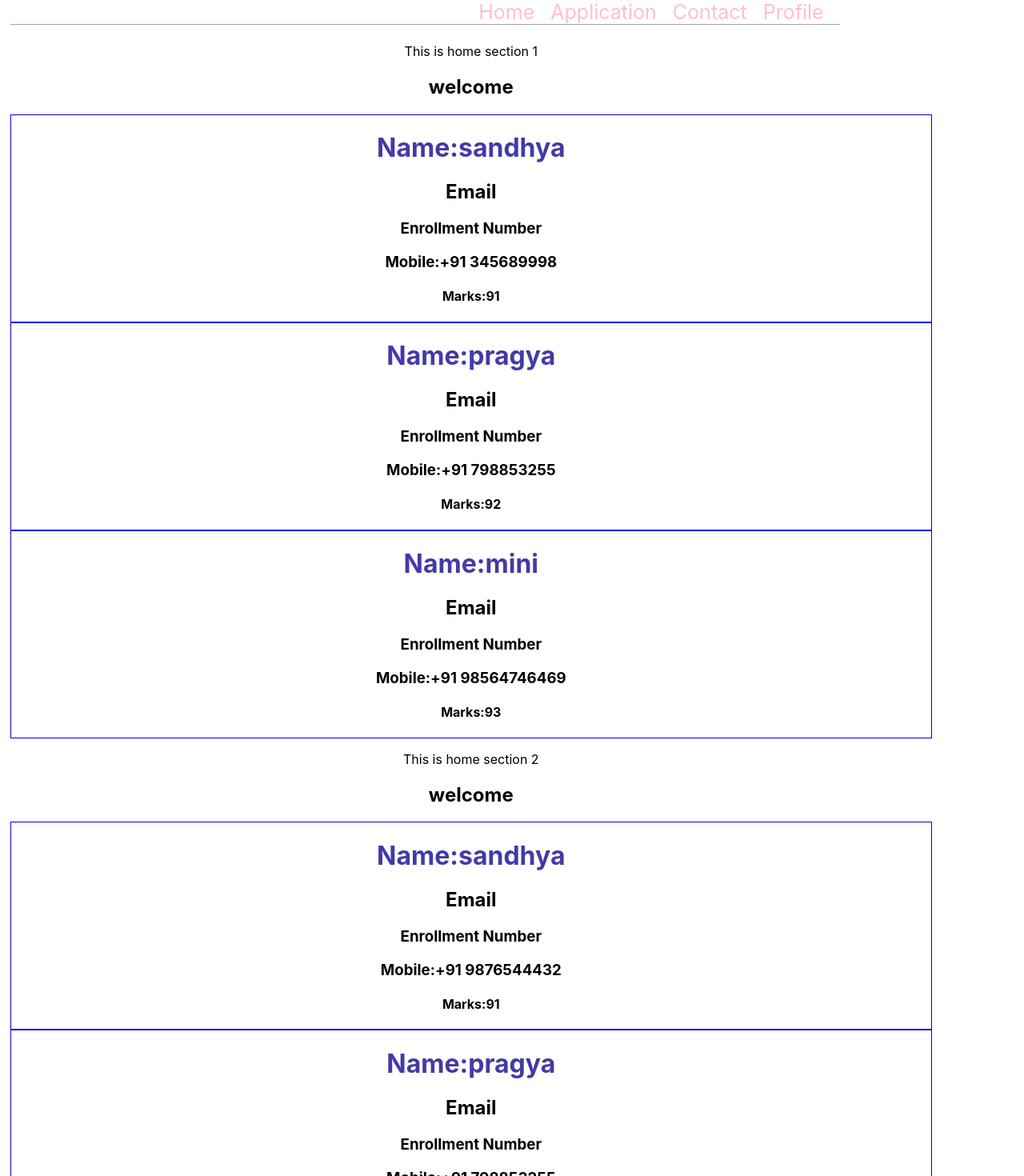
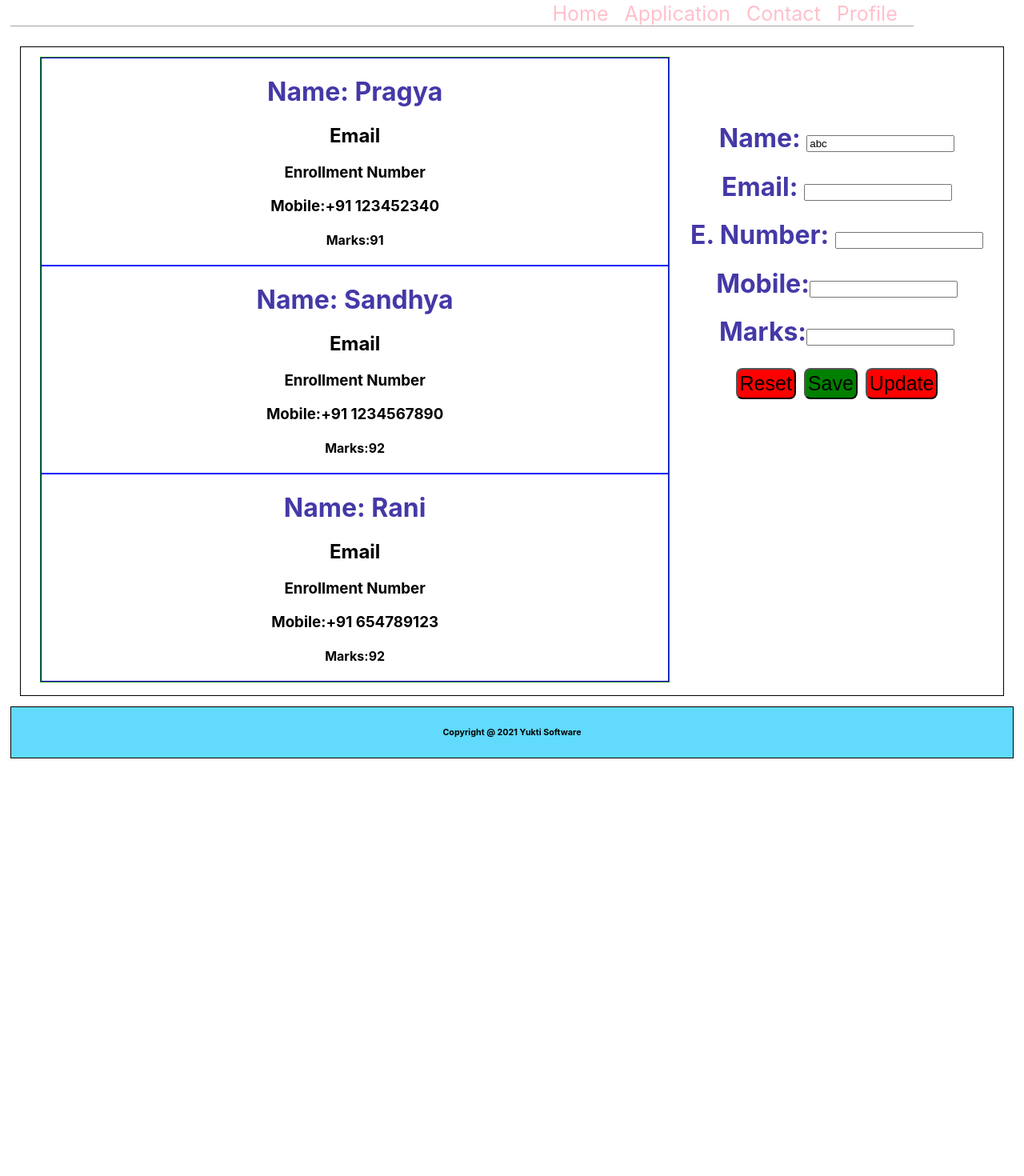
Before and after one commit to Sandhya3622000/project, a React (Create React App) app in the folder myclientapp/: page / in a window 1280 px wide. Shown: the part 120-1590 px from the top of the page at 80% size. After the commit the page ends 1081 px from the top, so only its background shows below. Built offline with nearby package versions, Linux system fonts and the light colour scheme.

Commit message:
Lab06 footer,header,home,navbar,homeTable,homeForm,student,done

```diff
--- a/myclientapp/src/App.css
+++ b/myclientapp/src/App.css
@@ -1,20 +1,27 @@
-/* *{
+
+
+/*
+*{
   box-sizing:border-box;
   height: 0px;
-  width: 0px; */
+  width: 0px;
+} */
 
 .App {
   text-align: center;
-  width: 90%;
-  height: 95%;
+  width: 98%;
+  height:98%;
   margin: 1%;
 }
+
+
+
 .navbar {
   border-bottom: 1px solid #a5a1a2;
   max-width: 90%;
   display: flex;
   /* margin: 0 auto; */
-  margin-top : 2%;
+  margin-top: 2%;
   margin-bottom: 2%;
 }
 
--- a/myclientapp/src/App.js
+++ b/myclientapp/src/App.js
@@ -1,4 +1,4 @@
-
+import logo from './logo.svg';
 import './App.css';
 import Header from './components/header';
 import Footer from './components/footer';
--- a/myclientapp/src/components/footer.js
+++ b/myclientapp/src/components/footer.js
@@ -1,12 +1,11 @@
-import React from 'react';
+import React from 'react'
 
 function Footer() {
     return (
-        <div style={{border:'1px solid pink'}}>
-            <h6>This is footer section</h6>
-
+        <div className="footerStyle">
+            <h6>Copyright @ 2021 Yukti Software </h6>
         </div>
-    );
-};
+    )
+}
 
 export default Footer;
--- a/myclientapp/src/components/home.js
+++ b/myclientapp/src/components/home.js
@@ -1,27 +1,16 @@
-import React from 'react';
-import Student from './student';
+
+import React from "react";
+import HomeForm from "./homeForm";
+import HomeTable from "./homeTable";
+import Student from "./student";
 
 function Home() {
-    return (
-        <div className="homeTablestyle">
-            <div className="home1Style">
-            <p>This is home section 1</p>
-            <h2>welcome</h2>
-            <Student name="sandhya" marks="91" mobile="+91 345689998"/>
-            <Student name="pragya" marks="92" mobile="+91 798853255"/>
-            <Student name="mini" marks="93" mobile="+91 98564746469"/>
-
-        </div>
-        <div className="homeFromStyle ">
-
-        <p>This is home section 2</p>
-             <h2>welcome</h2>
-            <Student name="sandhya" marks="91" mobile="+91 9876544432"/>
-            <Student name="pragya" marks="92" mobile="+91 798853255"/>
-            <Student name="mini" marks="93" mobile="+91 9856474646"/>
-            </div>
-        </div>
-    );
-};
+  return (
+    <div className="homeStyle">
+     <HomeTable/>
+      <HomeForm/>
+    </div>
+  );
+}
 
 export default Home;
--- a/myclientapp/src/components/homeForm.js
+++ b/myclientapp/src/components/homeForm.js
@@ -58,6 +58,10 @@ const empty_Student = {
     // const resetHandler = ()=>{
     //  setStudent(empty_Student);
     // }
+
+
+
+
     return (
         <div className="homeFormStyle">
           <div style={{minHeight:'700px'}}>
--- a/myclientapp/src/components/homeTable.js
+++ b/myclientapp/src/components/homeTable.js
@@ -1,13 +1,13 @@
+
 import React from 'react'
 import Student from './student'
 
 function HomeTable() {
     return (
         <div className="homeTableStyle">
-        <Student name="Pragya" enroll_no="20" email ="pragya@gmail.com" marks="91" mobile="+91 123452340"mobile2="+91 123452340" />
-        <Student name="Komal"  enroll_no="20"email ="komal@gmail.com" marks="92" mobile="+91 1234567890" mobile2="+91 123452340"/>
-        <Student name="mini " enroll_no="30"email ="minil@gmail.com" marks="92" mobile="+91 1234567890" mobile2="+91 123452340"/>
-        <Student name="Sandhya"  enroll_no="40" email ="sandhya@gmail.com" marks="92" mobile="+91 654789123"mobile2="+91 123452340" />
+        <Student name="Pragya" marks="91" mobile="+91 123452340" />
+        <Student name="Sandhya" marks="92" mobile="+91 1234567890" />
+        <Student name="Rani" marks="92" mobile="+91 654789123" />
       </div>
     )
 }
```
Also changed, not shown: myclientapp/src/components/student.js (+5 -5 lines).
